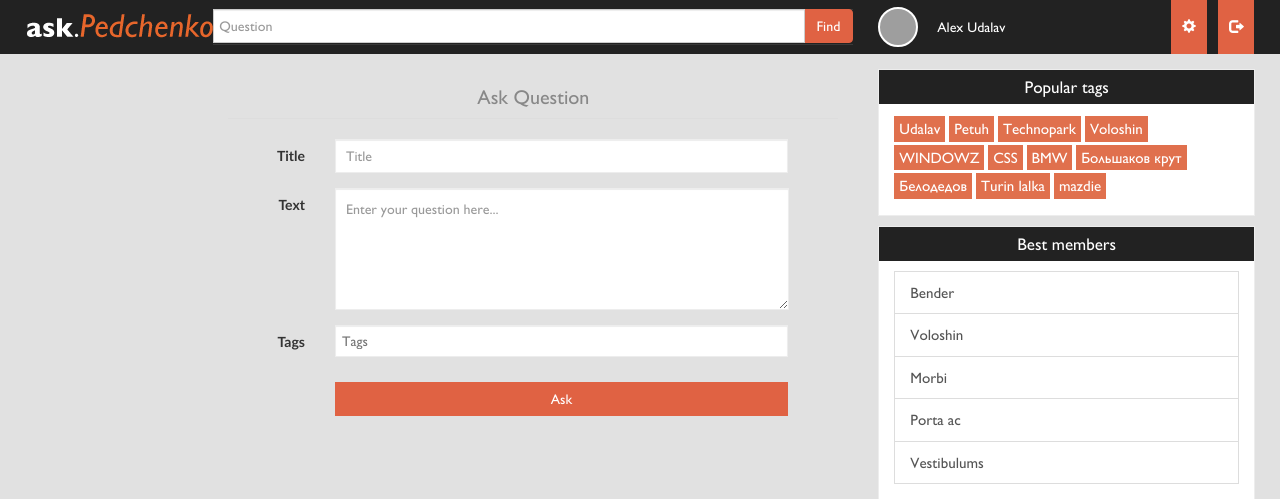
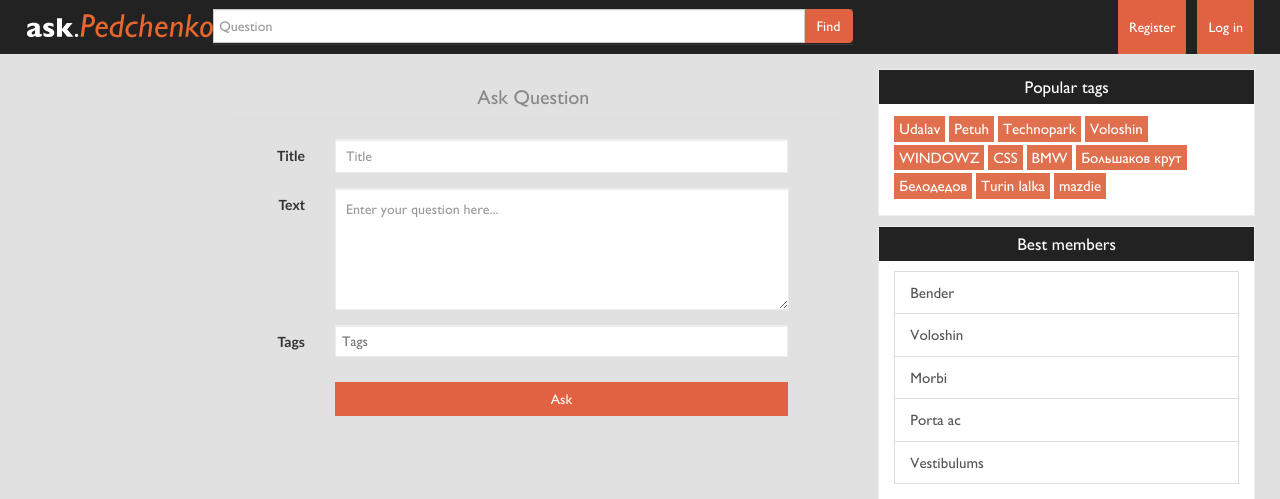
Before and after one commit to rgnlax/AskDjango, a Django app: page /ask in a window 1280 px wide. Shown: the top 499 px of the page. Run offline with Django 3.2, Linux system fonts and the light colour scheme; parts of the project's set-up code (start-up, migrations or seed data) failed here and were passed over; grey boxes are pictures that could not be loaded.

Commit message:
Style problem fixed

```diff
--- a/ask/views.py
+++ b/ask/views.py
@@ -6,6 +6,7 @@ global_context = {"authorized" : True}
 
 def index(request, order=None):
 	tag = request.GET.get('tag')
+	context = dict(global_context)
 	if tag:
 		question_list = Question.newest_questions.filter(tags__title__exact=tag)
 	else:
@@ -16,9 +17,9 @@ def index(request, order=None):
 		else:
 			raise Http404
 
-	context = { 'question_list': question_list,
-				'order': order,
-				'tag': tag }
+	context.update( { 'question_list': question_list} )
+	context.update( { 'order': order } )
+	context.update( { 'tag': tag } )
 	response = render(request, 'index.html', context)
 	return response
 
--- a/templates/base.html
+++ b/templates/base.html
@@ -31,7 +31,7 @@
       </form>
     </div>
     <div class="col-xs-4">
-
+      {% if authorized %}
       <img src="http://lorempixel.com/50/50/" class="img-circle-nav">
       <span class="account-label">Alex Udalav</span>
       <span>
@@ -44,7 +44,7 @@
           <span class="glyphicon glyphicon-cog" aria-hidden="true"></span>
         </button>
       </span>
-      <!--
+      {% else %}
       <span>
         <a href="login">
           <button type="button" class="btn account-btn">
@@ -59,12 +59,11 @@
           </button>
         </a>
       </span>
-    </div>-->
+    </div>
+    {% endif %}
   </nav>
   <div class="container" id="page_container">
-    <div class="col-xs-2">
-    </div>
-    <div class="col-xs-6">
+    <div class="col-xs-6 col-xs-offset-2">
       {%block content%} {%endblock%}
     </div>
     <div class="col-xs-4">
@@ -99,11 +98,9 @@
     </div>
   </div>
   <footer>
-    <div class="col-xs-4"></div>
-    <div class="col-xs-4">
+    <div class="col-xs-4 col-xs-offset-4">
       <div class="footer-text">Ask.Pedchenko ©2015</div>
     </div>
-    <div class="col-xs-4"></div>
   </footer>
 </body>
 
```
